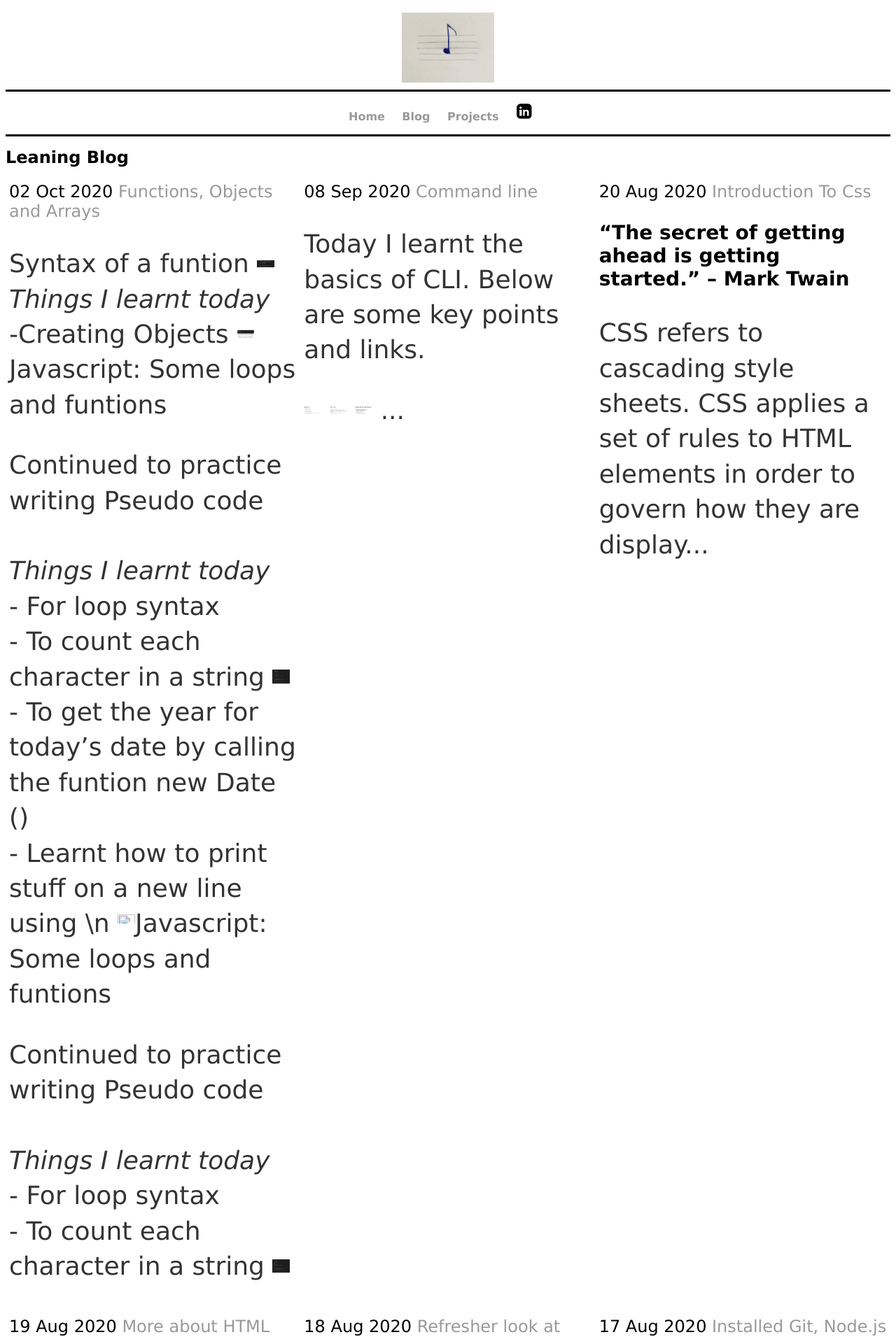
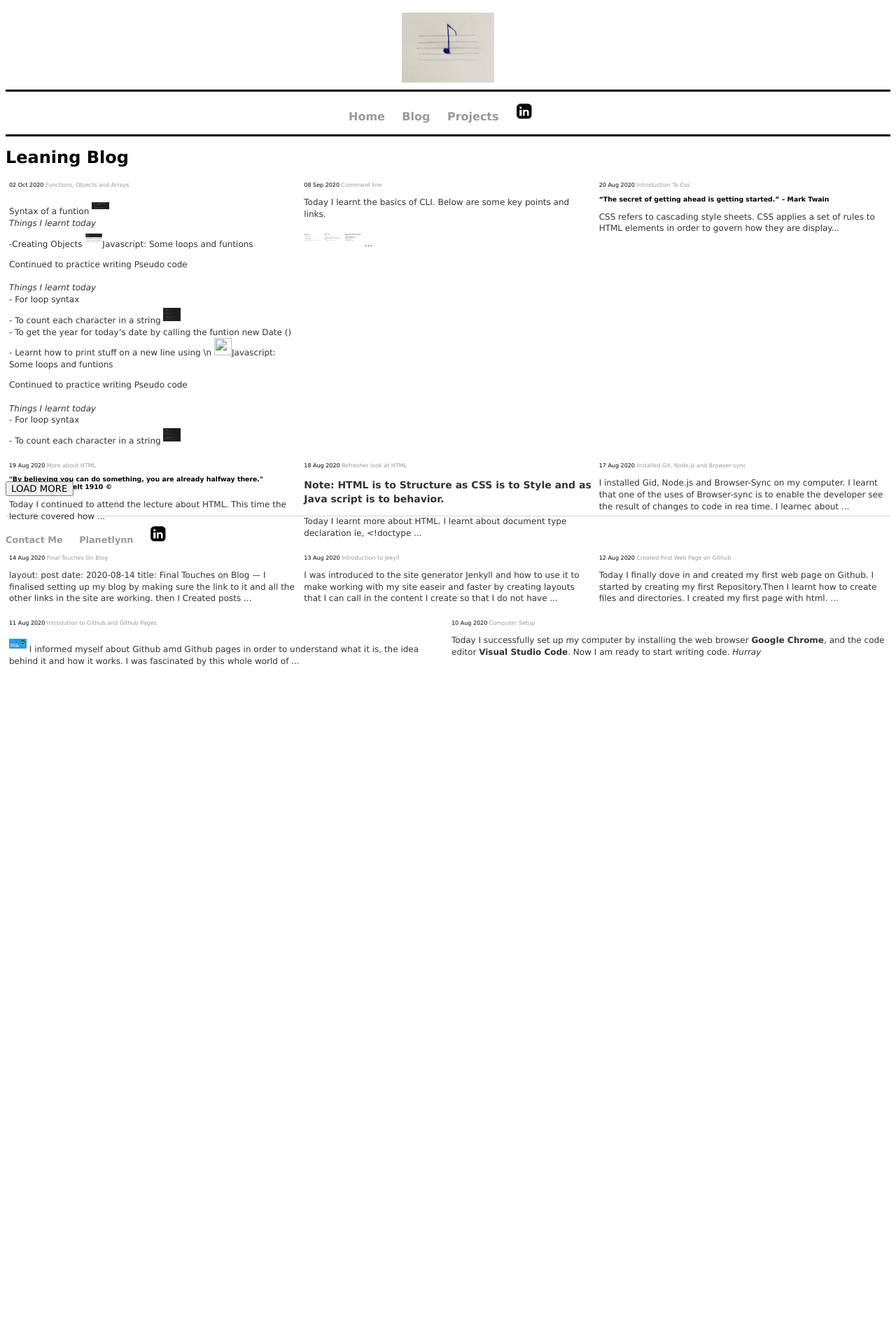
Before and after one commit to aineomugisha/aineomugisha.github.io, a Jekyll site: the page built from blog/index.html, in a window 1280 px wide. Shown: the top 1911 px of the page at 70% size. Built offline with Jekyll 4.4.1, drawn with Linux system fonts in a browser that asks for light colours; after the commit the page ends 966 px from its top, so only the background shows below that.

Commit message:
Update main.css

```diff
--- a/css/main.css
+++ b/css/main.css
@@ -100,8 +100,8 @@ ul.posts {
 .posts{
     display:flex;
     flex-wrap:wrap;
-    /*overflow:hidden;
-    height:400px;*/
+    /*overflow:hidden;*/
+    height:400px;
 
 }
 .posts>li{
@@ -109,7 +109,7 @@ flex-basis:350px;
     flex-grow:1;
      font-family: "Lucida Sans Unicode", "Lucida Grande", sans-serif;
     margin:5px;
-    font-size:1.5em;
+    font-size:0.5em;
 }
 
 ul.posts li {
```
